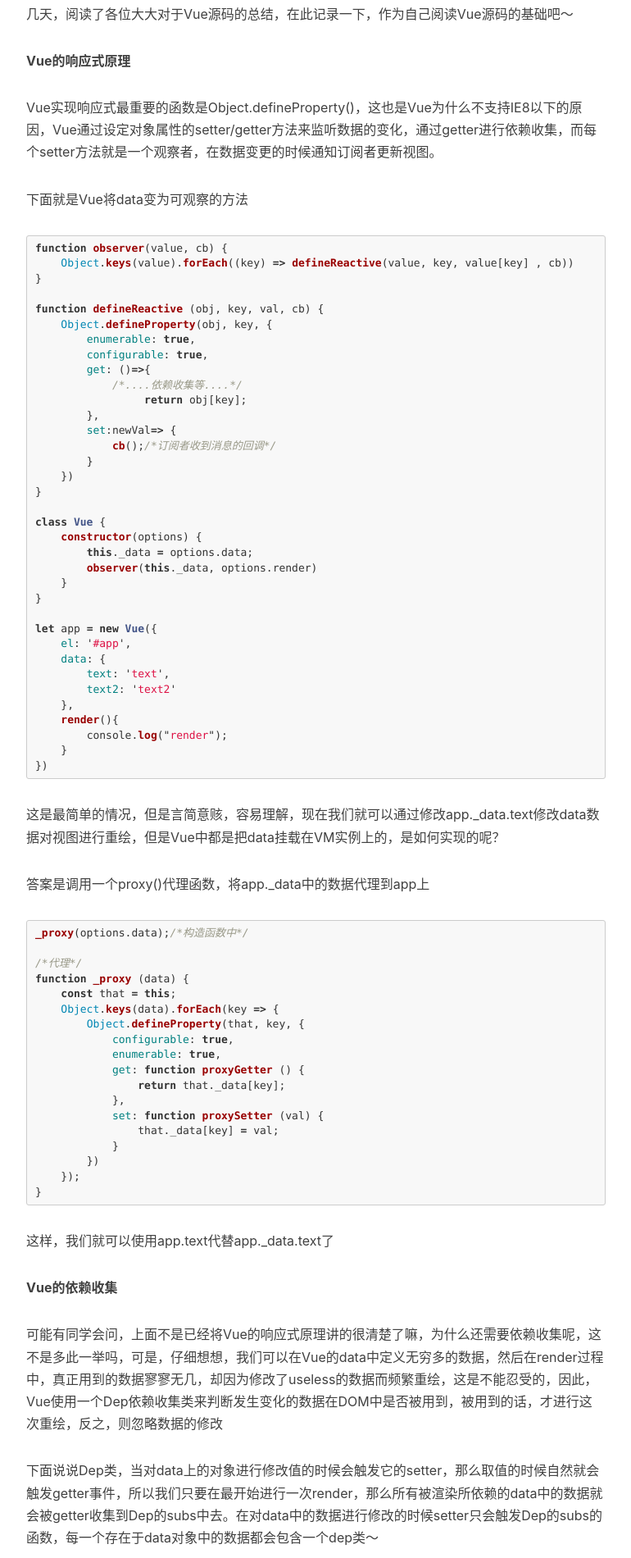
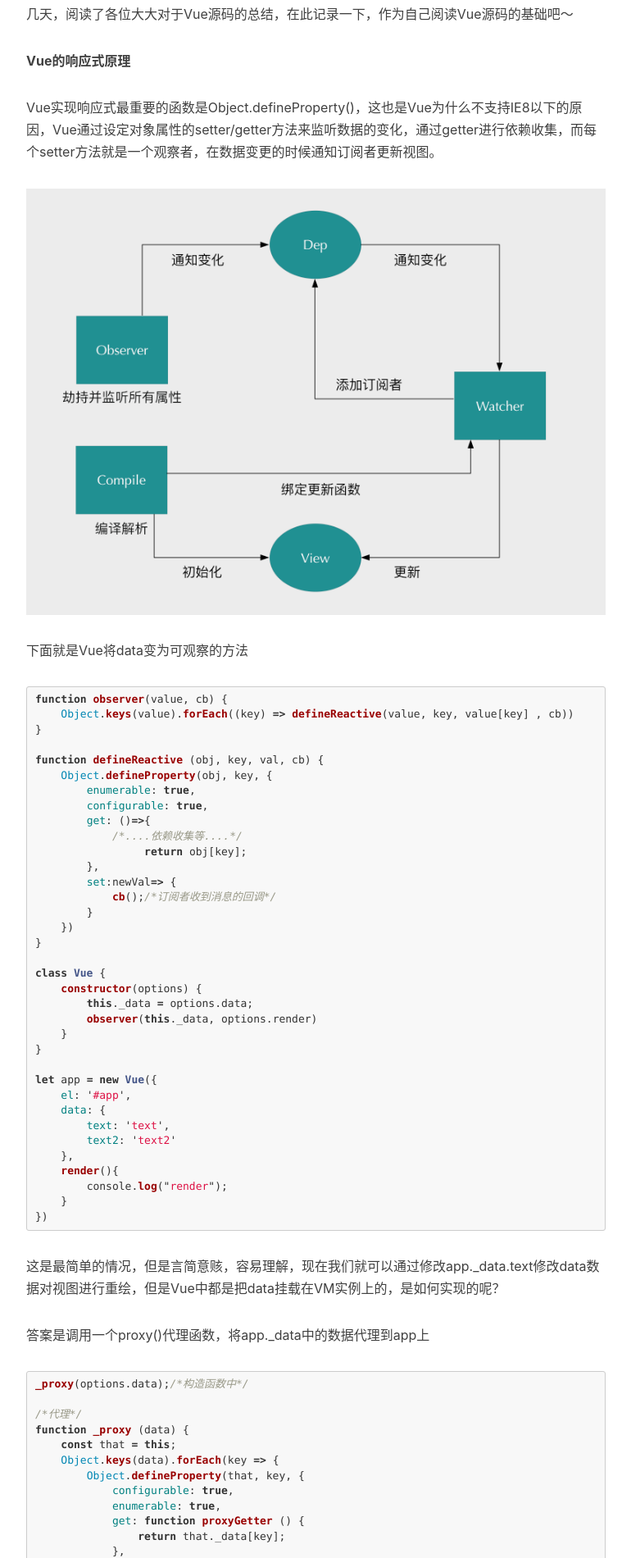
Before and after one commit to mickey0524/mickey0524.github.io, a Jekyll site: the page built from _posts/2017-09-12-vue-source-code-analysic.md, in a window 1280 px wide. Shown: the part 711-2611 px from the top of the page at 82% size, without its empty margins (233-1003 px from the left). Built offline with Jekyll 4.4.1, drawn with Linux system fonts in a browser that asks for light colours; nearby versions of some CDN libraries; comment, search, counter and statistics services are not loaded.

Commit message:
feat(vue): vue源码分析增加示意图

```diff
--- a/_posts/2017-09-12-vue-source-code-analysic.md
+++ b/_posts/2017-09-12-vue-source-code-analysic.md
@@ -15,6 +15,8 @@
 <b>Vue的响应式原理</b>
 
 Vue实现响应式最重要的函数是Object.defineProperty()，这也是Vue为什么不支持IE8以下的原因，Vue通过设定对象属性的setter/getter方法来监听数据的变化，通过getter进行依赖收集，而每个setter方法就是一个观察者，在数据变更的时候通知订阅者更新视图。
+
+![Vue响应式示意图](/img/in-post/vue-source-code-analysic/1.png)
 
 下面就是Vue将data变为可观察的方法
 
```
Also changed, not shown: img/in-post/vue-source-code-analysic/1.png (added).
